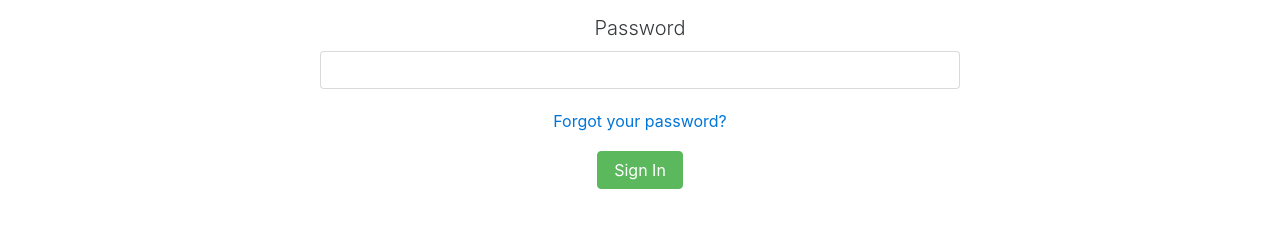
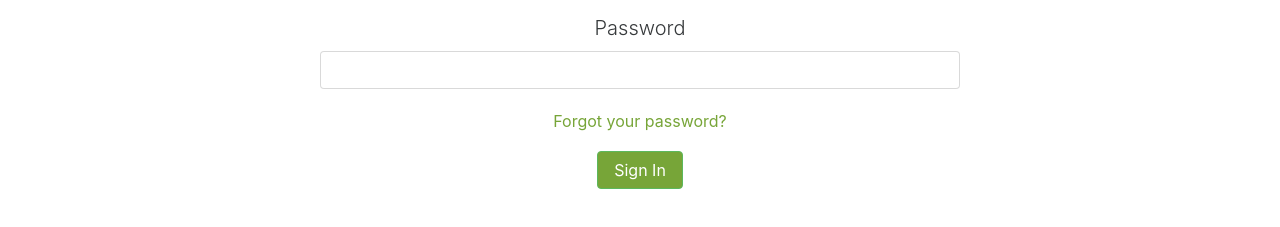
Before and after one commit to RyanLafferty/TheSeedBoxWireframe, a plain HTML site: page index.html in a window 1280 px wide. Shown: the part 377-604 px from the top of the page. Drawn offline with Linux system fonts and the light colour scheme.

Commit message:
changes to index.html to fit proper color scheme

```diff
--- a/css/style.css
+++ b/css/style.css
@@ -79,6 +79,14 @@ body {
 
 .submit-green:hover {
   background-color: #61852E;
+}
+
+.link-green {
+  color: #77A538;
+}
+
+.link-green:hover {
+  color: #61852E;
 }
 
 /* Sidebar navigation */
--- a/index.html
+++ b/index.html
@@ -39,9 +39,9 @@
                 <input type="password" required="" maxlength="255" minlength="1" id="password" name="password" class="form-control">
             </div>
             <div class="form-group">
-                <small class="text-muted"><a href="">Forgot your password?</a></small>
+                <small class="text-muted"><a href="" class="link-green">Forgot your password?</a></small>
             </div>
-            <button type="submit" class="btn btn-success" id="login-register-button" type="button">Sign In</button>
+            <button type="submit" class="btn btn-success submit-green" id="login-register-button" type="button">Sign In</button>
         </form>
     </div>
   </div>
```
